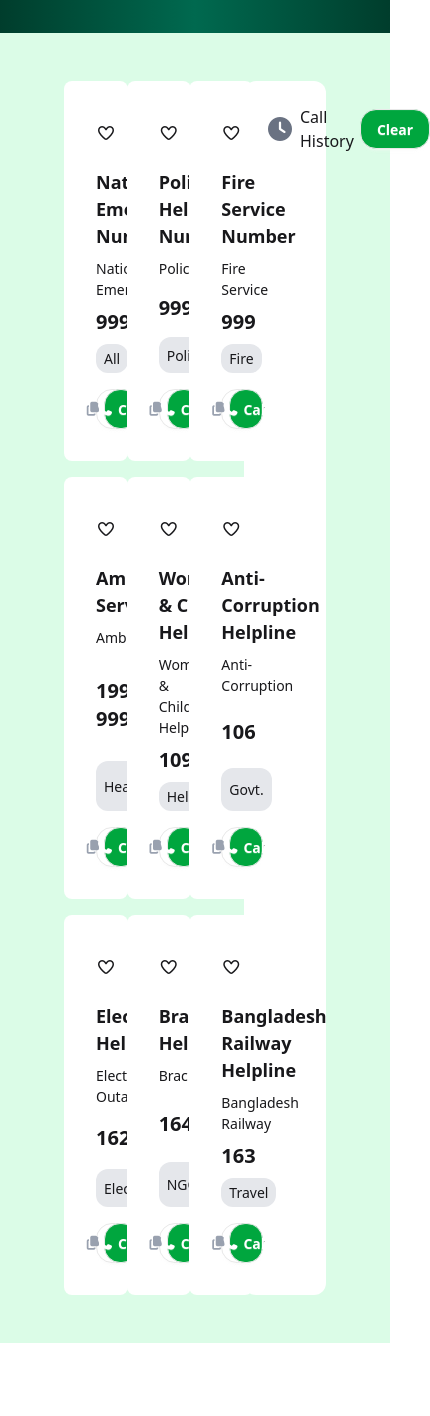
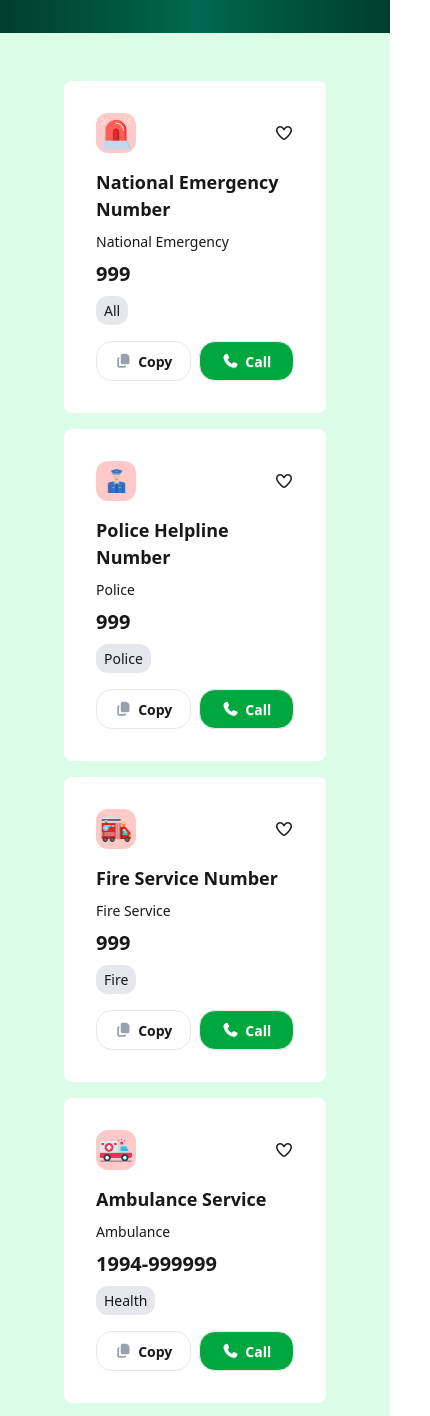
Before and after one commit to antnose/Assignment-5, a plain HTML site: page index.html in a window 390 px wide. Shown: the part 369-1785 px from the top of the page, 430 px wide, since content can reach past the window. Before the commit the page ends 1712 px from the top, so only its background shows below. Drawn offline with nearby package versions, Linux system fonts and the light colour scheme.

Commit message:
solve some minor error

```diff
--- a/index.html
+++ b/index.html
@@ -21,11 +21,11 @@
   </head>
   <body class="bg-green-100 h-[100%] pb-12">
     <!-- Navbar Start -->
-    <div class="navbar flex justify-between md:px-14 md:py-6 items-center">
+    <div class="navbar flex justify-between md:px-14 md:py-3 items-center">
       <div class="flex items-center justify-center">
         <img width="50px" src="./assets/logo.png" alt="" />
         <a
-          class="hidden md:visible text-2xl text-[#006747] font-bold ml-2.5 leading-none"
+          class="hidden md:block text-2xl text-[#006747] font-bold ml-2.5 leading-none"
           >Emergency <br />
           Service
         </a>
@@ -74,9 +74,9 @@
     <!-- Hero Section End -->
 
     <!-- Card Section Start -->
-    <div class="grid grid-cols-12 gap-2 mt-12 px-16">
+    <div class="grid md:grid-cols-12 md:gap-2 mt-12 px-16 grid-cols-1">
       <div class="col-span-8">
-        <div class="grid grid-cols-3 gap-4">
+        <div class="grid grid-cols-1 md:grid-cols-3 gap-4">
           <!-- National Emergency Number Card start  -->
           <div class="card bg-white p-8">
             <div class="flex items-center justify-between">
@@ -103,7 +103,7 @@
                 All
               </p>
               <div class="card-actions grid grid-cols-2 mt-2">
-                <button class="btn bg-white rounded-2xl w-full">
+                <button class="btn bg-white rounded-2xl w-full copy_btn">
                   <i class="fa-solid fa-copy text-gray-400"></i> Copy
                 </button>
 
@@ -142,7 +142,7 @@
                 Police
               </p>
               <div class="card-actions grid grid-cols-2 mt-2">
-                <button class="btn bg-white rounded-2xl w-full">
+                <button class="btn bg-white rounded-2xl w-full copy_btn">
                   <i class="fa-solid fa-copy text-gray-400"></i> Copy
                 </button>
 
@@ -181,7 +181,7 @@
                 Fire
               </p>
               <div class="card-actions grid grid-cols-2 mt-2">
-                <button class="btn bg-white rounded-2xl w-full">
+                <button class="btn bg-white rounded-2xl w-full copy_btn">
                   <i class="fa-solid fa-copy text-gray-400"></i> Copy
                 </button>
 
@@ -218,7 +218,7 @@
                 Health
               </p>
               <div class="card-actions grid grid-cols-2 mt-2">
-                <button class="btn bg-white rounded-2xl w-full">
+                <button class="btn bg-white rounded-2xl w-full copy_btn">
                   <i class="fa-solid fa-copy text-gray-400"></i> Copy
                 </button>
 
@@ -257,7 +257,7 @@
                 Help
               </p>
               <div class="card-actions grid grid-cols-2 mt-2">
-                <button class="btn bg-white rounded-2xl w-full">
+                <button class="btn bg-white rounded-2xl w-full copy_btn">
                   <i class="fa-solid fa-copy text-gray-400"></i> Copy
                 </button>
 
@@ -296,7 +296,7 @@
                 Govt.
               </p>
               <div class="card-actions grid grid-cols-2 mt-2">
-                <button class="btn bg-white rounded-2xl w-full">
+                <button class="btn bg-white rounded-2xl w-full copy_btn">
                   <i class="fa-solid fa-copy text-gray-400"></i> Copy
                 </button>
 
@@ -335,7 +335,7 @@
                 Electricity
               </p>
               <div class="card-actions grid grid-cols-2 mt-2">
-                <button class="btn bg-white rounded-2xl w-full">
+                <button class="btn bg-white rounded-2xl w-full copy_btn">
                   <i class="fa-solid fa-copy text-gray-400"></i> Copy
                 </button>
 
@@ -372,7 +372,7 @@
                 NGO
               </p>
               <div class="card-actions grid grid-cols-2 mt-2">
-                <button class="btn bg-white rounded-2xl w-full">
+                <button class="btn bg-white rounded-2xl w-full copy_btn">
                   <i class="fa-solid fa-copy text-gray-400"></i> Copy
                 </button>
 
@@ -411,7 +411,7 @@
                 Travel
               </p>
               <div class="card-actions grid grid-cols-2 mt-2">
-                <button class="btn bg-white rounded-2xl w-full">
+                <button class="btn bg-white rounded-2xl w-full copy_btn">
                   <i class="fa-solid fa-copy text-gray-400"></i> Copy
                 </button>
 
@@ -427,7 +427,9 @@
         </div>
       </div>
 
-      <div class="col-span-4 bg-white rounded-xl py-6 px-6">
+      <div
+        class="md:col-span-4 mt-4 md:mt-0 py-3 bg-white rounded-xl md:py-6 px-6"
+      >
         <div class="flex items-center justify-between">
           <div class="flex items-center justify-center">
             <i class="fa-solid fa-clock text-gray-500 text-2xl"></i>
--- a/index.js
+++ b/index.js
@@ -1,14 +1,17 @@
 const lifeCount = document.querySelector("#lifeCount");
 const coin = document.querySelector("#coinCount");
 let historySection = document.querySelector("#historySection");
+const copyCount = document.querySelector("#copyCount");
 let life = 0;
 let coinValue = 100;
+let copyValue = 0;
 document.querySelectorAll(".love_btn").forEach((btn) => {
   btn.addEventListener("click", (e) => {
     e.preventDefault();
     lifeCount.innerHTML = ++life;
   });
 });
+
 document.querySelectorAll(".call_btn").forEach((btn) => {
   btn.addEventListener("click", (e) => {
     const fullCard = btn.closest(".card");
@@ -47,3 +50,14 @@ document.querySelector("#historyClearBtn").addEventListener("click", (e) => {
   e.preventDefault();
   historySection.innerHTML = "";
 });
+
+document.querySelectorAll(".copy_btn").forEach((copyBtn) => {
+  copyBtn.addEventListener("click", (e) => {
+    e.preventDefault();
+    const fullCard = copyBtn.closest(".card");
+    const cardNum = fullCard.querySelector(".number").innerText;
+    copyCount.innerText = ++copyValue;
+    navigator.clipboard.writeText(cardNum);
+    alert(`নম্বর কপি হয়েছেঃ ${cardNum}`);
+  });
+});
```
